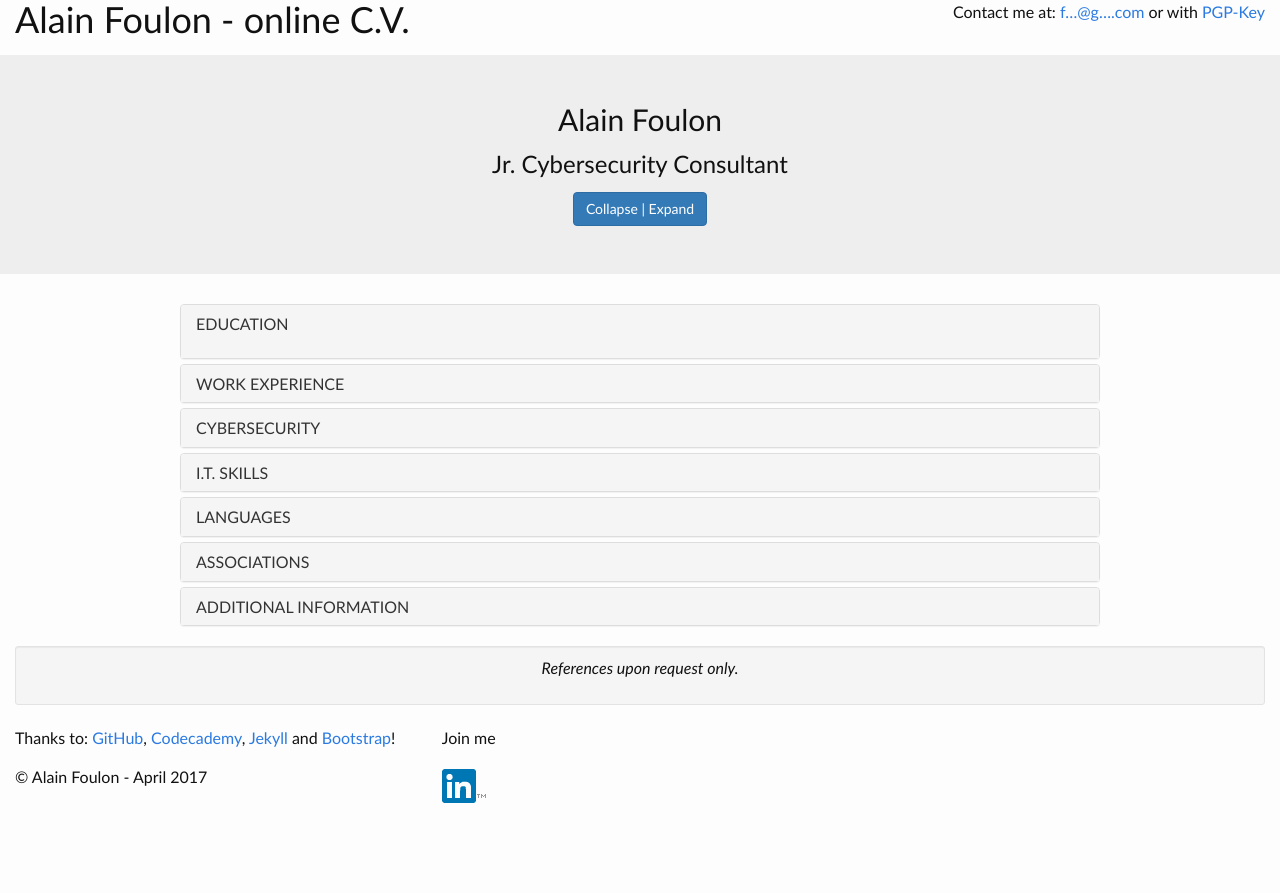
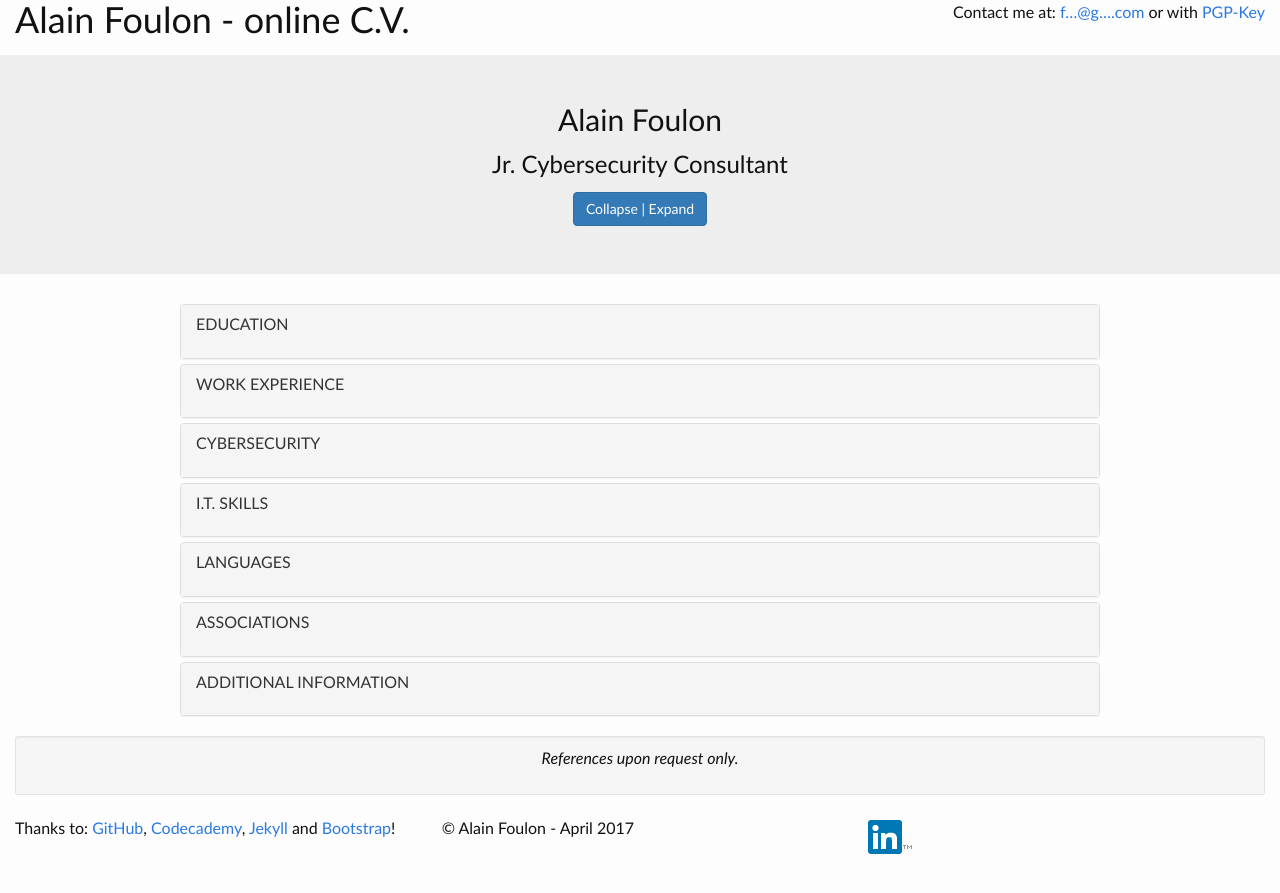
Before and after one commit to Alainfou/Alainfou.github.io, a Jekyll site: the page index.html, which Jekyll copies as it is, in a window 1280 px wide. Shown: the top 893 px of the page. Built offline with Jekyll 4.4.1, drawn with Linux system fonts in a browser that asks for light colours; nearby versions of some CDN libraries.

Commit message:
Update index.html

```diff
--- a/index.html
+++ b/index.html
@@ -80,9 +80,9 @@
 			</div>
 
 			<div class="panel panel-default">
-				<div class="panel-heading">
+				<div class="panel-heading" data-toggle="collapse" data-parent="#accordion" href="#collapse-xp">
 					<h4 class="panel-title">
-						<a data-toggle="collapse" data-parent="#accordion" href="#collapse-xp"> WORK EXPERIENCE</a>
+						<p> WORK EXPERIENCE</p>
 					</h4>
 				</div>
 				<div id="collapse-xp" class="panel-collapse collapse">
@@ -114,9 +114,9 @@
 			</div>
 
 			<div class="panel panel-default">
-				<div class="panel-heading">
+				<div class="panel-heading" data-toggle="collapse" data-parent="#accordion" href="#collapse-cyb">
 					<h4 class="panel-title">
-						<a data-toggle="collapse" data-parent="#accordion" href="#collapse-cyb"> CYBERSECURITY</a>
+						<p> CYBERSECURITY</p>
 					</h4>
 				</div>
 				<div id="collapse-cyb" class="panel-collapse collapse">
@@ -140,9 +140,9 @@
 			</div>
 
 			<div class="panel panel-default">
-				<div class="panel-heading">
+				<div class="panel-heading" data-toggle="collapse" data-parent="#accordion" href="#collapse-it">
 					<h4 class="panel-title">
-						<a data-toggle="collapse" data-parent="#accordion" href="#collapse-it"> I.T. SKILLS</a>
+						<p> I.T. SKILLS</p>
 					</h4>
 				</div>
 				<div id="collapse-it" class="panel-collapse collapse">
@@ -163,9 +163,9 @@
 			</div>
 
 			<div class="panel panel-default">
-				<div class="panel-heading">
+				<div class="panel-heading" data-toggle="collapse" data-parent="#accordion" href="#collapse-lang">
 					<h4 class="panel-title">
-						<a data-toggle="collapse" data-parent="#accordion" href="#collapse-lang"> LANGUAGES</a>
+						<p> LANGUAGES</p>
 					</h4>
 				</div>
 				<div id="collapse-lang" class="panel-collapse collapse">
@@ -187,9 +187,9 @@
 			</div>
 
 			<div class="panel panel-default">
-				<div class="panel-heading">
+				<div class="panel-heading" data-toggle="collapse" data-parent="#accordion" href="#collapse-asso">
 					<h4 class="panel-title">
-						<a data-toggle="collapse" data-parent="#accordion" href="#collapse-asso"> ASSOCIATIONS</a>
+						<p> ASSOCIATIONS</p>
 					</h4>
 				</div>
 				<div id="collapse-asso" class="panel-collapse collapse">
@@ -213,9 +213,9 @@
 			</div>
 
 			<div class="panel panel-default">
-				<div class="panel-heading">
+				<div class="panel-heading" data-toggle="collapse" data-parent="#accordion" href="#collapse-misc">
 					<h4 class="panel-title">
-						<a data-toggle="collapse" data-parent="#accordion" href="#collapse-misc"> ADDITIONAL INFORMATION</a>
+						<p> ADDITIONAL INFORMATION</p>
 					</h4>
 				</div>
 				<div id="collapse-misc" class="panel-collapse collapse">
@@ -254,20 +254,19 @@
 
 	<footer class="container-fluid">
 		<div class="row">
-			<span class="col-sm-4"><p>Thanks&nbsp;to:&nbsp;<a href="https://services.github.com/" target="_blank">GitHub</a>,
+			<div class="col-sm-4"><p>Thanks&nbsp;to:&nbsp;<a href="https://services.github.com/" target="_blank">GitHub</a>,
 					<a href="https://www.codecademy.com/learn/all" target="_blank">Codecademy</a>,
 					<a href="http://jekyllrb.com/" target="_blank">Jekyll</a> and
 					<a href="https://www.w3schools.com/bootstrap/" target="_blank">Bootstrap</a>!
-			</span>
-			<span class="col-sm-4">
+			</div>
+			<div class="col-sm-4">
 				<p>&copy; Alain&nbsp;Foulon - April&nbsp;2017</p>
-			</span>
-			<span class="col-sm-4">
-				<p>Join&nbsp;me</p>
+			</div>
+			<div class="col-sm-4">
 				<a href="https://www.linkedin.com/in/alain-foulon-6320b67a/" target="_blank">
 					<img src="/img/li42tm.gif">
 				</a>
-			</span>
+			</div>
 		</div>
 	</footer>
 
```
